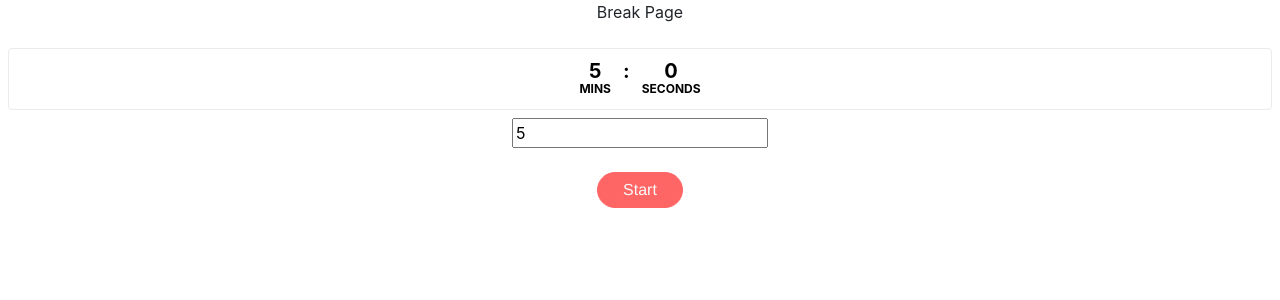
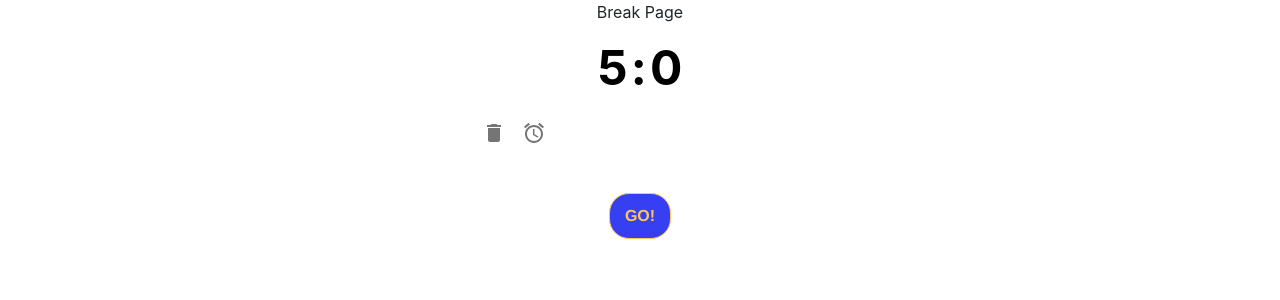
Before and after one commit to CodeOp-tech/fspt15-proj-team3, a React (Create React App) app in the folder my-react-app/: page /break in a window 1280 px wide. Shown: the top 300 px of the page. Built offline with nearby package versions, Linux system fonts and the light colour scheme.

Commit message:
added MI buttons

```diff
--- a/my-react-app/package.json
+++ b/my-react-app/package.json
@@ -3,6 +3,10 @@
   "version": "0.1.0",
   "private": true,
   "dependencies": {
+    "@emotion/react": "^11.10.6",
+    "@emotion/styled": "^11.10.6",
+    "@mui/icons-material": "^5.11.11",
+    "@mui/material": "^5.11.15",
     "@testing-library/jest-dom": "^5.16.5",
     "@testing-library/react": "^13.4.0",
     "@testing-library/user-event": "^13.5.0",
--- a/my-react-app/src/Components/CountDownTimer.css
+++ b/my-react-app/src/Components/CountDownTimer.css
@@ -1,25 +1,22 @@
 
-
-  .show-counter {
+.counter {
     padding: 0.5rem;
   }
 
-  .show-counter .countdown-link {
+.counter .countdown {
     display: flex;
     flex-direction: row;
     justify-content: center;
     align-items: center;
     font-weight: 700;
-    font-size: 1.25rem;
+    font-size: 3rem;
     line-height: 1.75rem;
-    padding: 0.5rem;
-    border: 1px solid #ebebeb;
-    border-radius: 0.25rem;
+    padding: 0.2rem;
     text-decoration: none;
     color: #000;
   }
 
-  .show-counter .countdown {
+.show-counter .countdown {
     line-height: 1.25rem;
     padding: 0 0.75rem 0 0.75rem;
     align-items: center;
@@ -27,6 +24,10 @@
     flex-direction: column;
   }
 
+.timer-increment {
+    border: transparent;
+
+}
 
 .left-container{
     text-align: left;
@@ -49,7 +50,7 @@
 }
 
 
-.popup-button {
+.timer-button {
     margin-top: 0.1em;
 	background-color: #363FF2;
 	border: 3px solid #FDC758;
@@ -61,12 +62,11 @@
     justify-content: center;
 }
 
-.popup-button:hover{
+.timer-button:hover{
     background-color:  #FDC758;
 	border: 3px solid #FDC758;
     color: #363FF2;
 }
-
 
 .button-box{
     display: flex;
@@ -79,14 +79,14 @@
 
 
 
-.popup-button-outline{
+.timer-button-outline{
     margin-top: 2.5em;
 	background-color: #363FF2;
 	border: 1px solid #FDC758;
 	color: #FDC758;
 }
 
-.button-outline:hover{
+.timer-button-outline:hover{
     margin-top: 2.5em;
 	background-color: #FDC758;
 	border: 1px solid #FDC758;
--- a/my-react-app/src/Components/CountdownTimer.js
+++ b/my-react-app/src/Components/CountdownTimer.js
@@ -3,17 +3,19 @@ import { useCountdown } from '../Hooks/useCountDown'
 import BreakEnd from './BreakEnd';
 import DateTimeDisplay from './DateTimeDisplay';
 import "./CountDownTimer.css";
+import IconButton from '@mui/material/IconButton';
+import DeleteIcon from '@mui/icons-material/Delete';
+import AlarmIcon from '@mui/icons-material/Alarm';
 //Parent component that conditionally renders ShowCounter or BreakEnd
 
 const ShowCounter = ({ minutes, seconds }) => {
   return (
-    <div className="show-counter">
+    <div className="counter">
       <a
-      className="countdown-link"
-      >
-        <DateTimeDisplay value={minutes} type={'Mins'} isDanger={false} />
-        <p>:</p>
-        <DateTimeDisplay value={seconds} type={'Seconds'} isDanger={false} />
+      className="countdown">
+        <DateTimeDisplay value={minutes} type={'Mins'}  />
+        <p> : </p>
+        <DateTimeDisplay value={seconds} type={'Seconds'} />
       </a>
     </div>
   );
@@ -31,6 +33,17 @@ const handleChangeMin = (e) => {
   setTargetMinCB(e.target.value);
     }
 
+const increaseMin = () => {
+  console.log(targetMin)
+  setTargetMinCB(targetMin + 1)
+  console.log(targetMin)
+}
+
+const decreaseMin = () => {
+  console.log(targetMin)
+  setTargetMinCB(targetMin - 1)
+  console.log(targetMin)
+}
 
   const [minutes, seconds] = useCountdown(targetTime, start, targetMin, setStart);
   //takes min and second of targetDate defined in BreakPage
@@ -49,15 +62,37 @@ const handleChangeMin = (e) => {
         seconds={seconds}
       />
 
-      <div>
+
+     <IconButton aria-label="delete">
+      <DeleteIcon
+      value={targetMin}
+      onClick={increaseMin}/>
+      </IconButton>
+
+      <IconButton aria-label="delete">
+      <AlarmIcon
+      value={targetMin}
+      onClick={decreaseMin}/>
+      </IconButton>
+
         <input
         type="number"
-        value={targetMin}
+        //value={targetMin}
+        className='timer-increment'
         onChange={handleChangeMin}>
         </input>
+
+
+      <div className='timer-button-box'>
+      <button
+      className='timer-button timer-button-outline'
+      onClick={toggleStart}> GO!
+      </button>
       </div>
 
-      <button onClick={toggleStart}> Start </button>
+
+
+
 
      </div>
     );
--- a/my-react-app/src/Components/DateTimeDisplay.js
+++ b/my-react-app/src/Components/DateTimeDisplay.js
@@ -1,11 +1,10 @@
 import React from 'react';
 
 // re-usable component to show time remaining
-const DateTimeDisplay = ({ value, type, isDanger }) => {
+const DateTimeDisplay = ({ value }) => {
   return (
-    <div className={isDanger ? 'countdown danger' : 'countdown'}>
+    <div className='countdown'>
       <p>{value}</p>
-      <span>{type}</span>
     </div>
   );
 };
```
Also changed, not shown: 1 other file (tests, documents, lock files or other folders).
